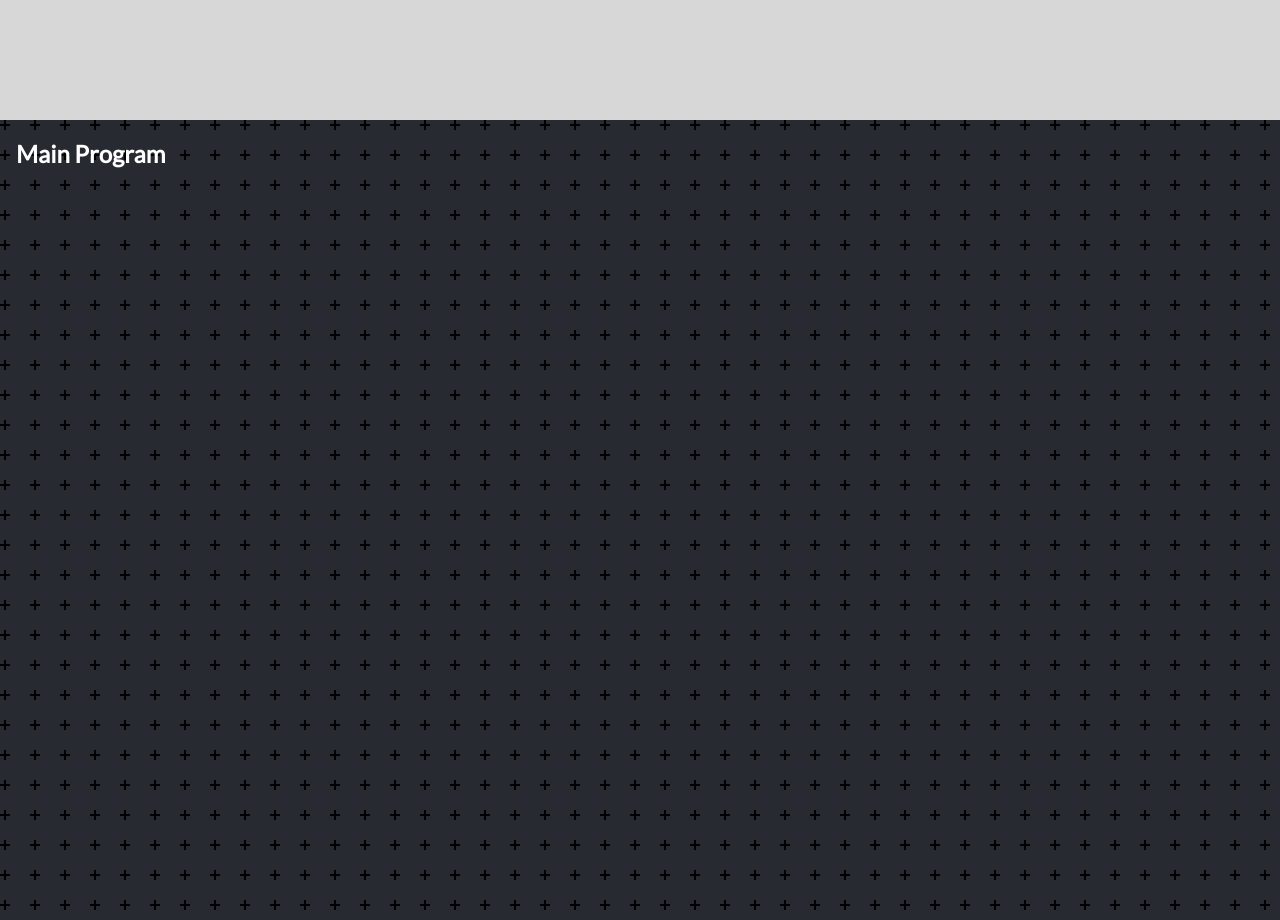
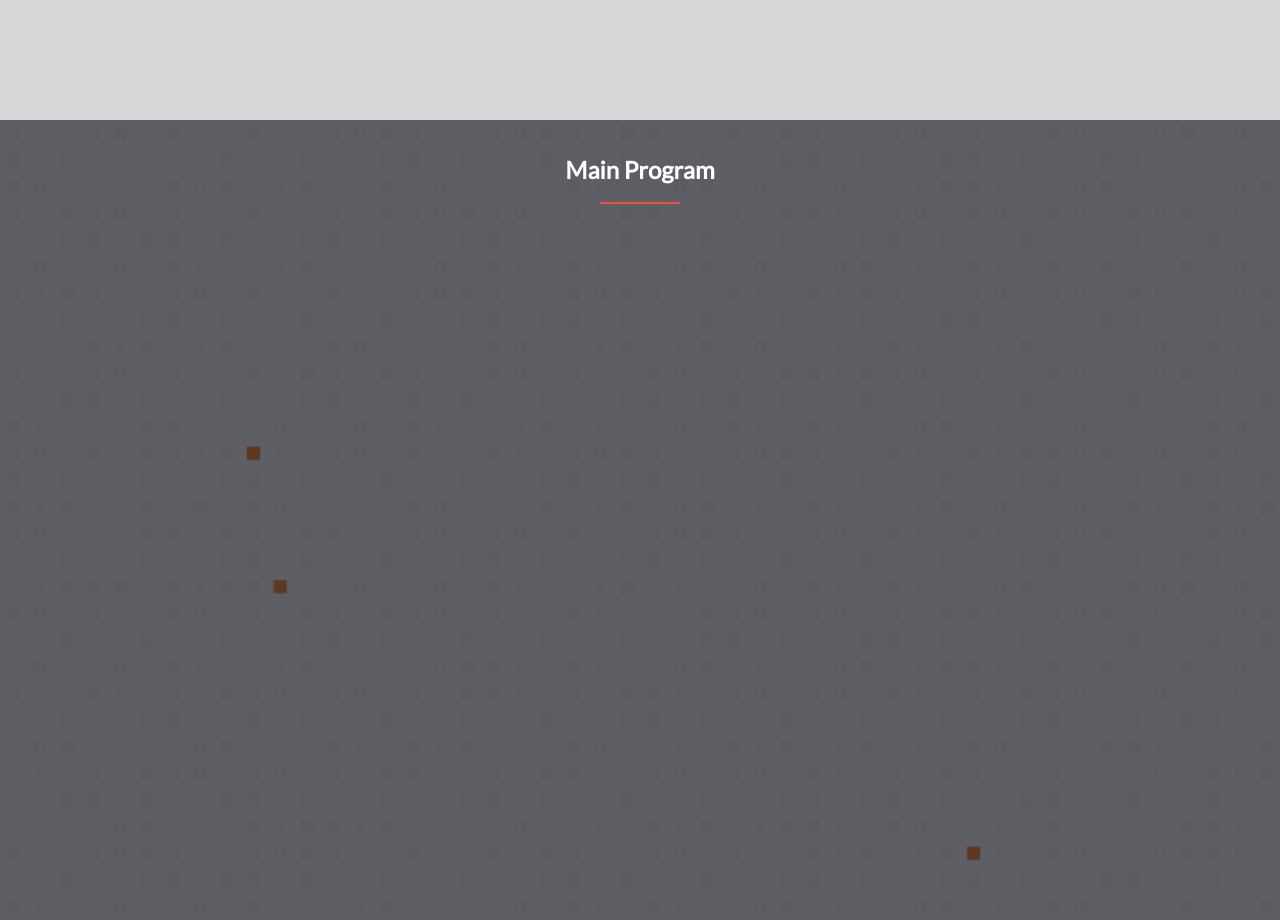
Before and after one commit to jorgevrgs/capstone-1, a website built with Vite: page index.html in a window 1280 px wide. Shown: the part 680-1600 px from the top of the page. Built offline with nearby package versions, Linux system fonts and the light colour scheme; files whose address does not match are found by name.

Commit message:
Add title line color

```diff
--- a/index.html
+++ b/index.html
@@ -97,9 +97,11 @@
         </div>
       </section>
 
-      <div class="h-100v white--text primary pa-4 program">
-        <h2 class="text-size-h2 title">Main Program</h2>
-      </div>
+      <section class="section h-100v white--text primary program">
+        <div class="pa-4 container">
+          <h2 class="text-size-h2 text-center title">Main Program</h2>
+        </div>
+      </section>
     </main>
     <footer class="footer"></footer>
   </body>
--- a/src/styles/_reset.scss
+++ b/src/styles/_reset.scss
@@ -36,7 +36,7 @@ body {
   text-rendering: optimizeSpeed;
   line-height: 1.5;
   font-family: $font-primary;
-  color: $font-primary;
+  color: $color-primary;
 }
 
 a {
--- a/src/styles/_theme.scss
+++ b/src/styles/_theme.scss
@@ -15,18 +15,22 @@
 
   .section {
     min-height: 100vh;
-  }
-}
 
     .title {
       position: relative;
+      padding: 1rem;
 
-  .title::after {
+      &::after {
+        content: "";
+        display: flex;
         position: absolute;
         bottom: 0;
-    right: 50%;
-    width: 3rem;
+        left: 50%;
+        width: 5rem;
         height: 2px;
-    color: $color-secondary;
+        background-color: $color-secondary;
+        transform: translateX(-50%);
       }
     }
+  }
+}
--- a/src/styles/sections/_header.scss
+++ b/src/styles/sections/_header.scss
@@ -1,4 +1,11 @@
-.header-mobile {
+.header {
+  background-color: transparent;
+
+  .btn-menu {
+    position: relative;
+  }
+
+  &.header-mobile {
     overflow: hidden;
     position: relative;
     z-index: 10;
@@ -20,3 +27,4 @@
       }
     }
   }
+}
--- a/src/styles/sections/_program.scss
+++ b/src/styles/sections/_program.scss
@@ -2,19 +2,11 @@
   position: relative;
   min-height: 100vh;
   overflow: hidden;
-  background-image: url(@/assets/svg/plus.svg);
+  background-image: url(@/assets/svg/pattern-1.svg);
 
-  .program::before {
-    position: absolute;
-    top: 0;
-    width: 0;
-    content: "";
-    display: flex;
-    width: 100px;
-    height: 100px;
-    transform: rotate(45deg);
-
-    border: 1px solid red;
-    background-color: red;
+  .container {
+    width: 100%;
+    height: 100%;
+    background-color: rgba($color-primary, 0.75);
   }
 }
```
Also changed, not shown: src/assets/svg/pattern-1.svg (added). Lines whose indentation alone changed are shown as unchanged.
